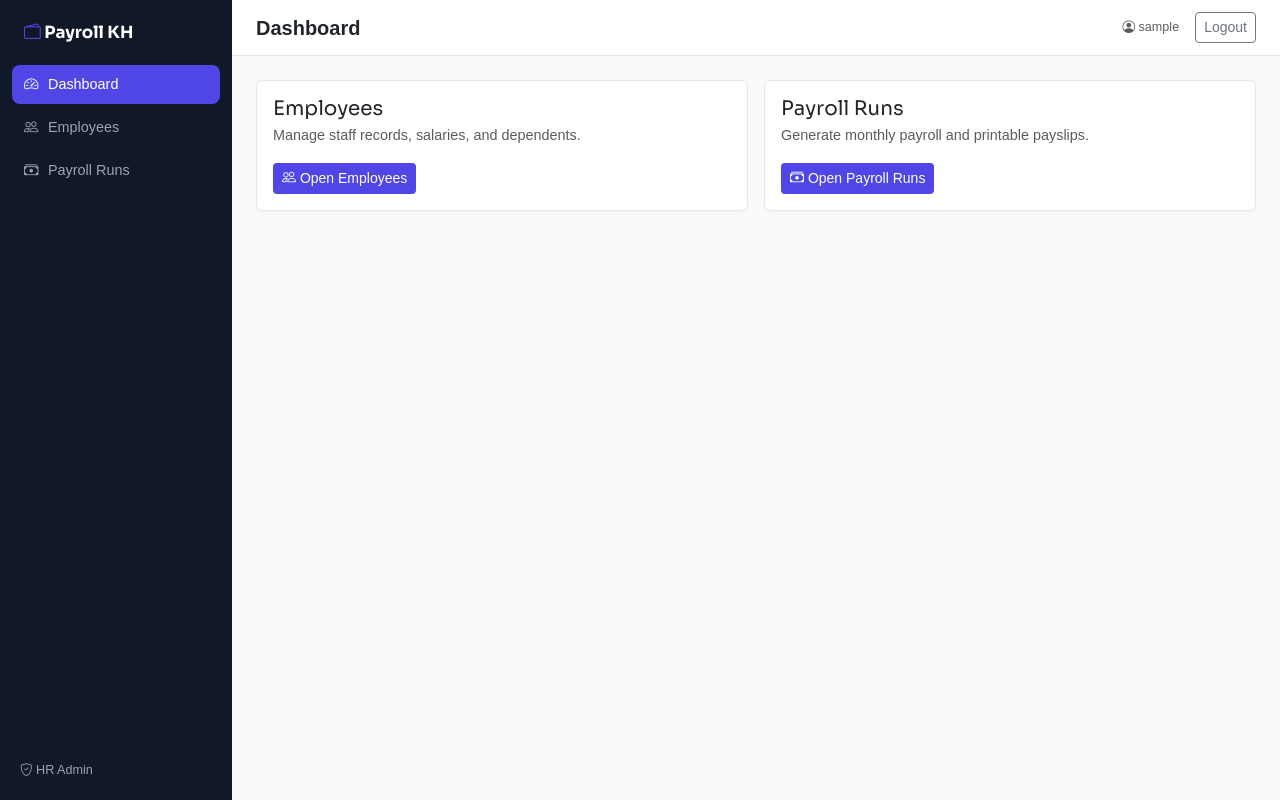
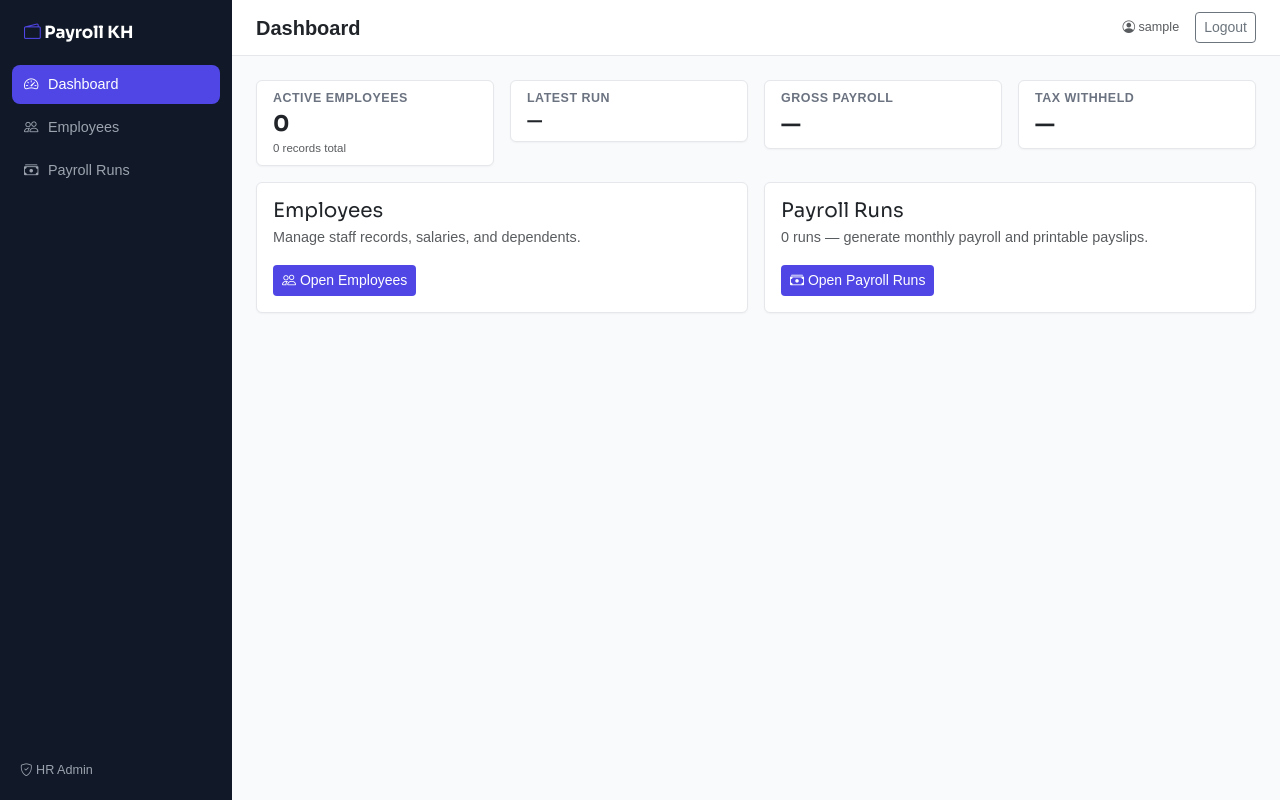
Before and after one commit to Crazzygem/setec-payroll, a Django app: page / in a window 1280 px wide. Run offline with Django 5.2, Linux system fonts and the light colour scheme; the visitor is signed in with stand-in values (Sample User, id 1); data that the repository does not hold is empty; some web fonts are replaced.

Commit message:
feat: dashboard stats, seed_demo (8 employees, 2 runs), README

```diff
--- a/core/templates/core/index.html
+++ b/core/templates/core/index.html
@@ -3,6 +3,43 @@
 {% block title %}Dashboard{% endblock %}
 {% block page_title %}Dashboard{% endblock %}
 {% block content %}
+
+<div class="row g-3 mb-3">
+  <div class="col-6 col-md">
+    <div class="card stat-card"><div class="card-body py-2 px-3">
+      <div class="stat-label">Active employees</div>
+      <div class="stat-value">{{ active_employees }}</div>
+      <div class="text-muted" style="font-size:0.72rem">{{ employee_total }} records total</div>
+    </div></div>
+  </div>
+  <div class="col-6 col-md">
+    <div class="card stat-card"><div class="card-body py-2 px-3">
+      <div class="stat-label">Latest run</div>
+      <div class="stat-value" style="font-size:1.05rem">
+        {{ run_summary.run.period_label|default:'—' }}</div>
+      {% if run_summary %}
+        <div class="text-muted" style="font-size:0.72rem">{{ run_summary.run.get_status_display }}</div>
+      {% endif %}
+    </div></div>
+  </div>
+  <div class="col-6 col-md">
+    <div class="card stat-card"><div class="card-body py-2 px-3">
+      <div class="stat-label">Gross payroll</div>
+      <div class="stat-value">{{ run_summary.gross|floatformat:0|intcomma|default:'—' }}</div>
+    </div></div>
+  </div>
+  <div class="col-6 col-md">
+    <div class="card stat-card"><div class="card-body py-2 px-3">
+      <div class="stat-label">Tax withheld</div>
+      <div class="stat-value">{{ run_summary.tax|floatformat:0|intcomma|default:'—' }}</div>
+      {% if run_summary %}
+        <div class="text-muted" style="font-size:0.72rem">due GDT
+          {{ run_summary.run.gdt_due_date|date:'d M Y' }}</div>
+      {% endif %}
+    </div></div>
+  </div>
+</div>
+
 <div class="row g-3">
   <div class="col-md-6">
     <div class="card h-100">
@@ -18,7 +55,9 @@
     <div class="card h-100">
       <div class="card-body">
         <h5 class="mb-1">Payroll Runs</h5>
-        <p class="text-muted mb-3">Generate monthly payroll and printable payslips.</p>
+        <p class="text-muted mb-3">
+          {{ run_count }} run{{ run_count|pluralize }} — generate monthly payroll
+          and printable payslips.</p>
         <a href="{% url 'payroll:run_list' %}" class="btn btn-accent btn-sm">
           <i class="bi bi-cash-stack"></i> Open Payroll Runs</a>
       </div>
--- a/core/views.py
+++ b/core/views.py
@@ -1,8 +1,32 @@
 from django.contrib.auth.decorators import login_required
+from django.db.models import Sum
 from django.shortcuts import render
+
+from employees.models import Employee
+from payroll.models import PayrollRun
 
 
 @login_required
 def index(request):
-    """Home page. Stat cards are added once payroll data exists (Phase 3)."""
-    return render(request, 'core/index.html')
+    """Dashboard: headcount + latest payroll run summary."""
+    last_run = PayrollRun.objects.first()  # ordered newest first
+    run_summary = None
+    if last_run:
+        totals = last_run.payslips.aggregate(
+            gross=Sum('gross'),
+            tax=Sum('salary_tax'),
+            net=Sum('net'),
+            employer=Sum('nssf_employer'),
+        )
+        run_summary = {'run': last_run, **totals}
+
+    return render(
+        request,
+        'core/index.html',
+        {
+            'active_employees': Employee.objects.filter(is_active=True).count(),
+            'employee_total': Employee.objects.count(),
+            'run_summary': run_summary,
+            'run_count': PayrollRun.objects.count(),
+        },
+    )
```
Also changed, not shown: core/management/commands/seed_demo.py (added, +86 -0 lines), README.md (added).
